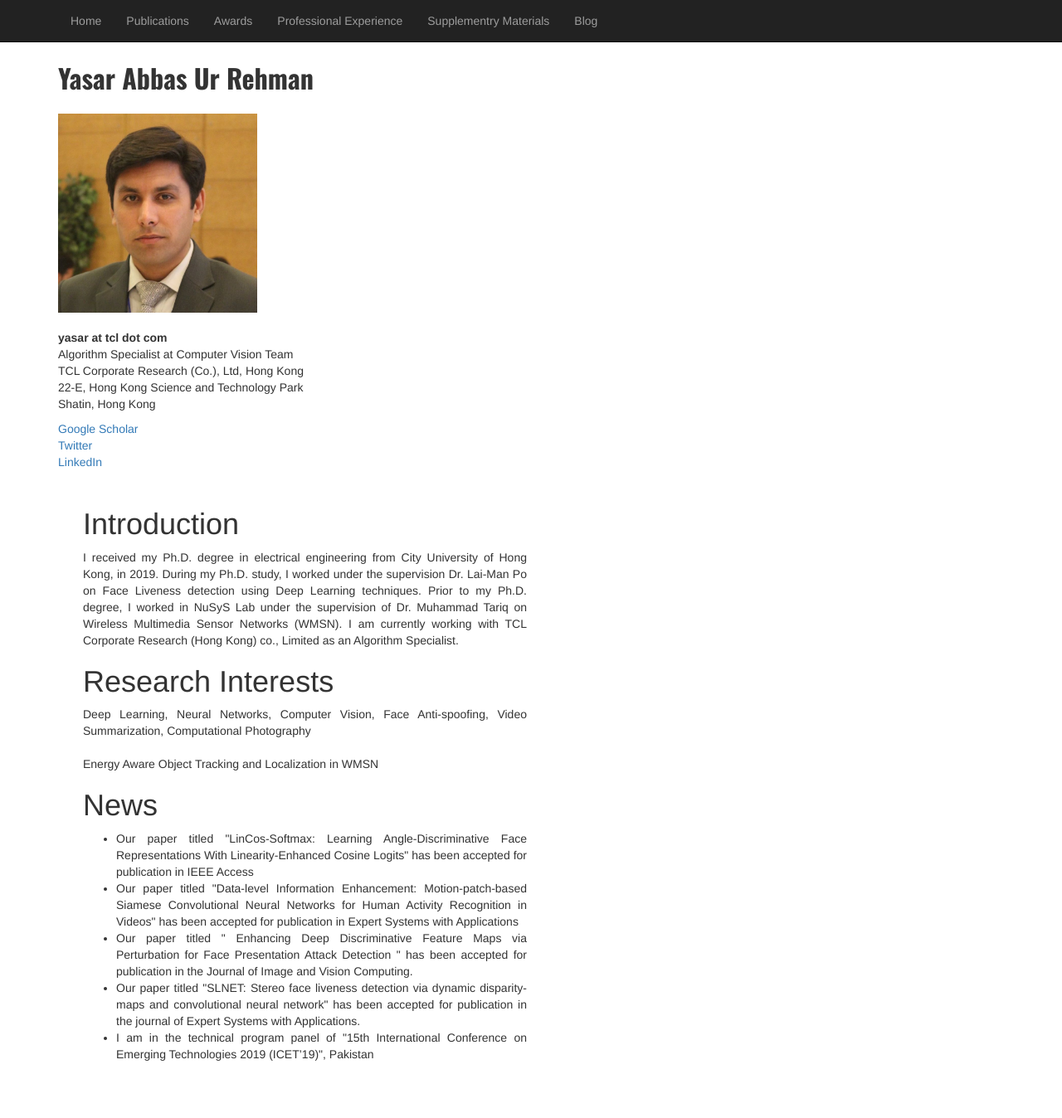
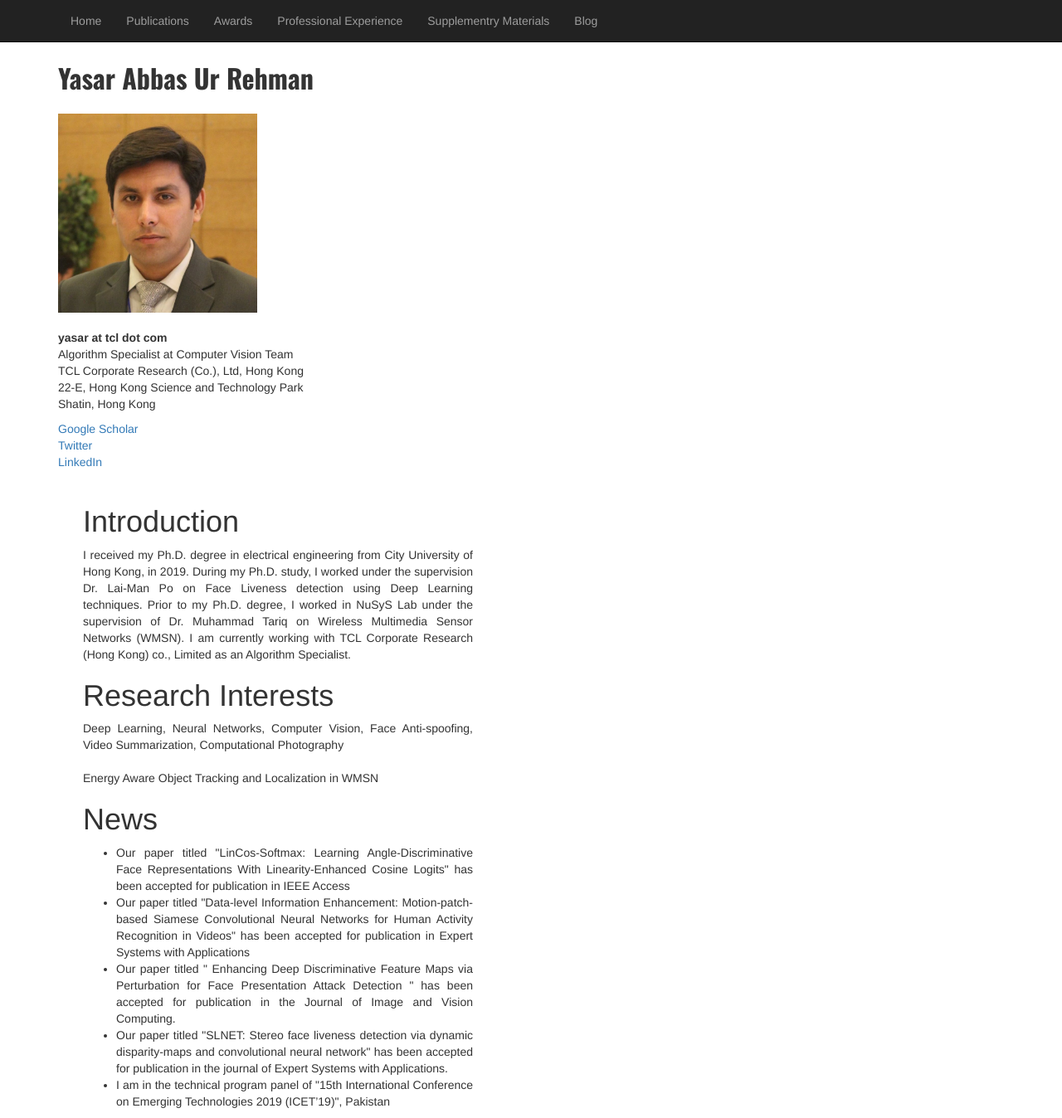
Before and after one commit to yasar-rehman/yasar, a Jekyll site: the page built from index.html, in a window 1280 px wide. Shown: the whole page at 83% size. Built offline with Jekyll 4.4.1, drawn with Linux system fonts in a browser that asks for light colours; before the commit the page ends 1291 px from its top, so only the background shows below that.

Commit message:
Update index.html

```diff
--- a/index.html
+++ b/index.html
@@ -2,7 +2,6 @@
 layout: default
 title: yasar
 ---
-<body>
    <div class="container">
         <div class="row">
 		     <div class=col-md-3; col-sm-3">
@@ -23,7 +22,7 @@
             		</div>
 
                  <!-- Entries Column -->
-            <div class="col-md-9">
+            <div class="col-md-8">
                <div class="col-md-8" style="margin-top:3%; text-align:justify;">
 			<h1>Introduction</h1>
 			<p> I received my Ph.D. degree in electrical engineering from City University of Hong Kong, in 2019.
@@ -54,4 +53,3 @@
 	</div>
 	</div>
 	</div>
-	</body>
```
